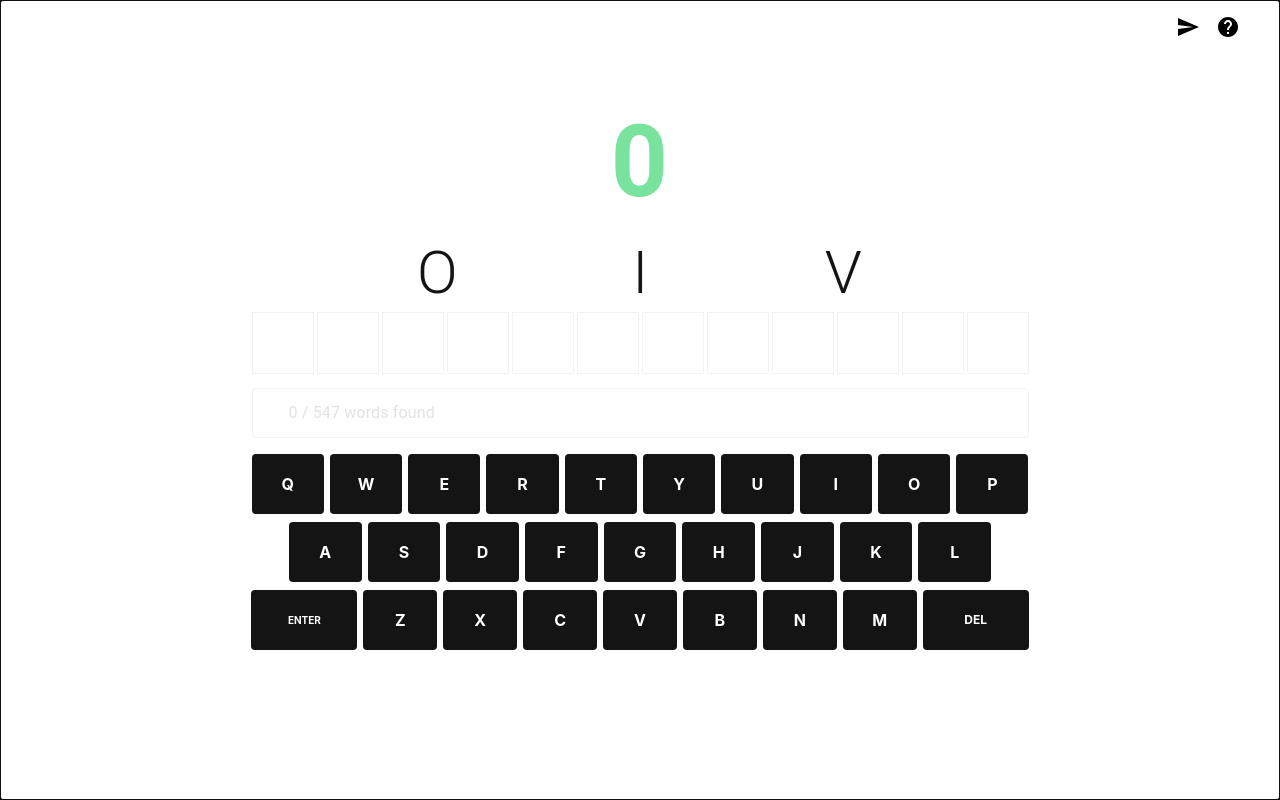
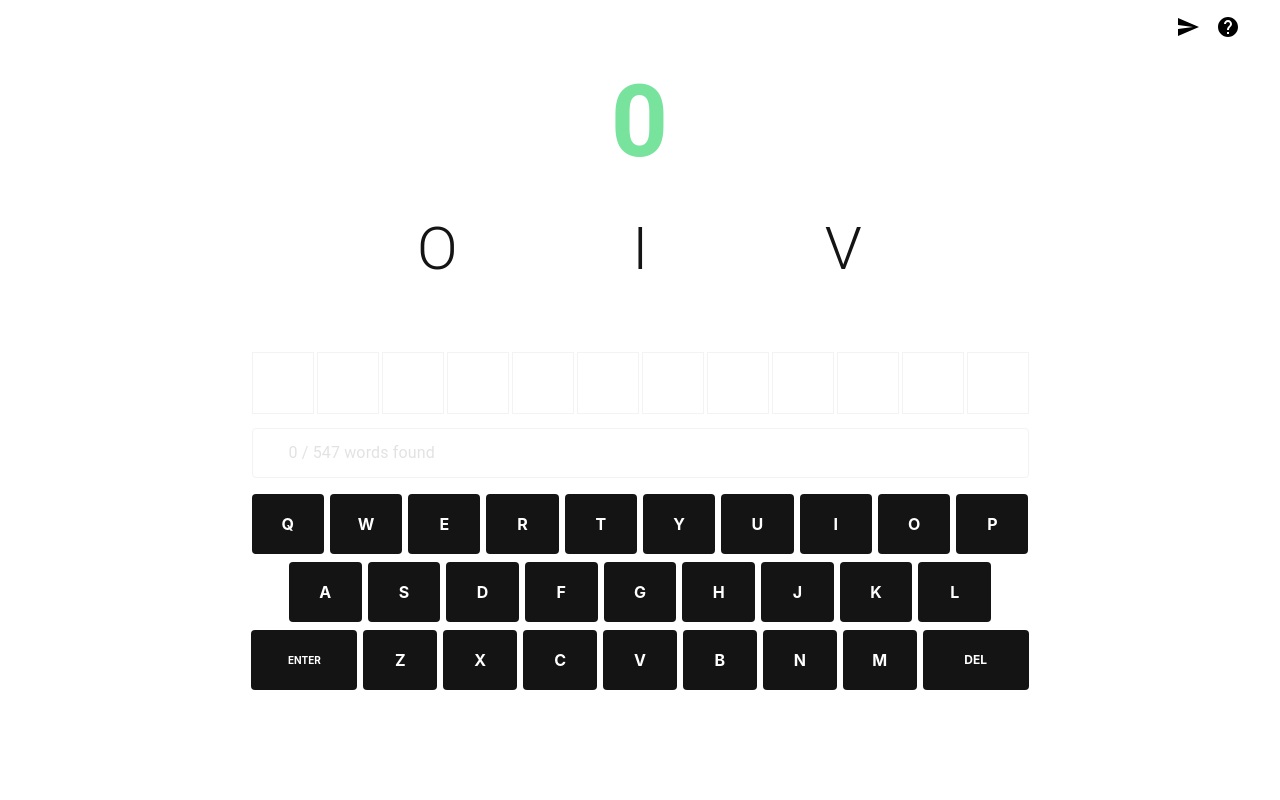
Before and after one commit to davidlipson/pct, a React (Create React App) app: page / in a window 1280 px wide. Built offline with nearby package versions, Linux system fonts and the light colour scheme.

Commit message:
more screen height testing

```diff
--- a/src/components/Game/Game.tsx
+++ b/src/components/Game/Game.tsx
@@ -29,7 +29,6 @@ export enum View {
 
 const AppContainer = styled(Stack)(({ theme }) => ({
   width: "100%",
-  height: "100vh",
   flexDirection: "column",
   justifyContent: "center",
   display: "flex",
@@ -53,6 +52,8 @@ const InnerContainer = styled(Stack)(({ theme }) => ({
   height: "100%",
   [theme.breakpoints.down("md")]: {
     width: "100%",
+    justifyContent: "end",
+    paddingTop: "48px",
   },
 }));
 
@@ -60,7 +61,10 @@ const TopContainer = styled(Stack)(({ theme }) => ({
   flexDirection: "column",
   justifyContent: "center",
   alignItems: "center",
-  [theme.breakpoints.down("sm")]: {},
+  gap: "16px",
+  [theme.breakpoints.down("sm")]: {
+    gap: "8px",
+  },
 }));
 
 const BottomContainer = styled(Stack)(({ theme }) => ({
@@ -82,7 +86,19 @@ export const Game = () => {
   const [notice, setNotice] = useState<string>(null);
   const [found, setFound] = useState<number>(null);
   const [view, setView] = useState<View>(View.GAME);
+  const [height, setHeight] = useState(window.innerHeight);
   const [totalWords, setTotalWords] = useState<number>(0);
+
+  useEffect(() => {
+    const handleResize = () => {
+      setHeight(window.innerHeight);
+    };
+
+    window.addEventListener("resize", handleResize);
+    return () => {
+      window.removeEventListener("resize", handleResize);
+    };
+  }, []);
 
   useEffect(() => {
     setTotalWords(totalMatchingWords(letters));
@@ -209,6 +225,7 @@ export const Game = () => {
   return (
     <AppContainer
       boxSizing="border-box"
+      sx={{ height: `${height}px`, outline: "none" }}
       tabIndex={0}
       ref={ref}
       onKeyUp={(e) => updateCurrentGuess(e.key)}
@@ -218,9 +235,10 @@ export const Game = () => {
       {view === View.LEADERBOARD && <Leaderboard />}
       {view === View.HOW_TO_PLAY && <HowToPlay />}
       {view === View.GAME && (
-        <InnerContainer direction="column">
+        <InnerContainer spacing={8} direction="column">
           <TopContainer>
             <Score found={found} />
+
             <Letters />
             <Box
               sx={(theme) => ({
```
